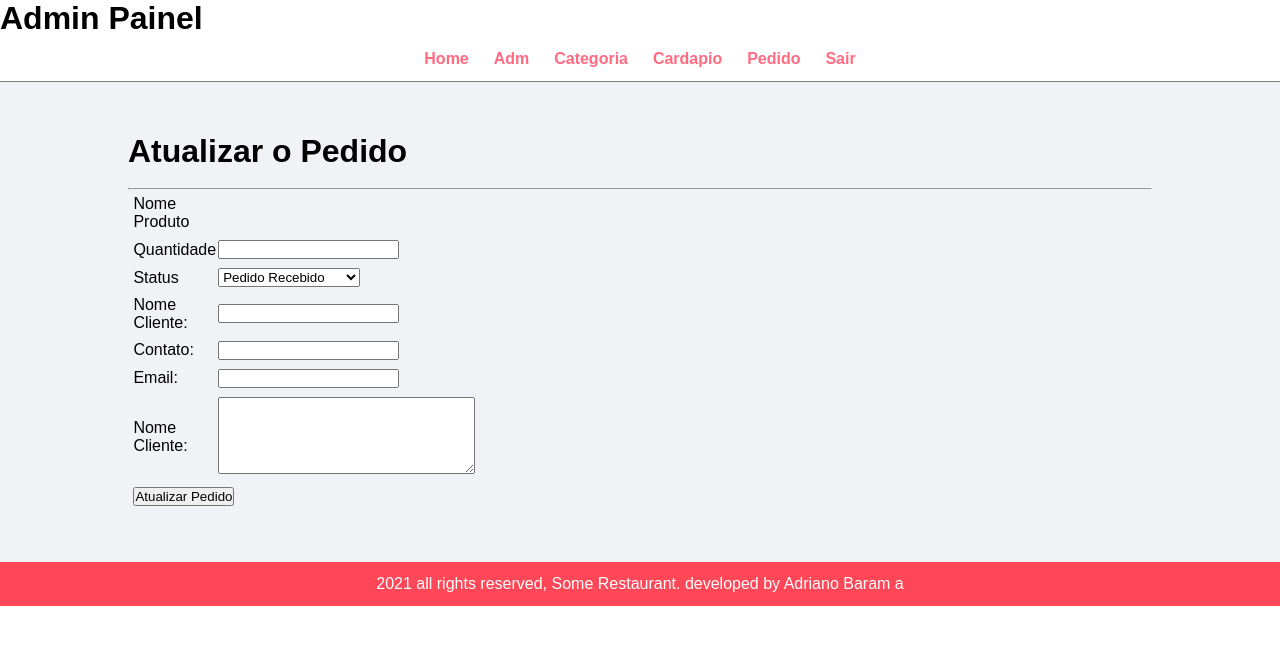
After one commit to alfabar/loja, a PHP site: page /loja/admin/update-order.php in a window 1280 px wide. The commit adds this page. Shown: the top 645 px of the page. Run offline with PHP 8.4, Linux system fonts and the light colour scheme; the visitor is signed in with stand-in values (Sample User, id 1).

Commit message:
atualizado

```diff
--- a/admin/manage-order.php
+++ b/admin/manage-order.php
@@ -26,7 +26,7 @@
 
       //Obter os dados do banco
 
-      $sql = "SELECT * FROM tbl_order ORDER BY id DESC";/// Visualizando produtos por id orden decrecente
+      $sql = "SELECT * FROM tbl_order ";/// Visualizando ORDER BY id DESC produtos por id orden decrecente há grande necessidade de acertar os detalhes da data
 
       // Executar a consulta query
 
@@ -69,7 +69,7 @@
           <td><?php echo $custumer_email; ?></td>
           <td><?php echo $custumer_address; ?></td>
           <td>
-            <a class="btn-secundary" href="">Atualizar Pedido</a>
+            <a class="btn-secundary" href="<?php echo SITEURL; ?>admin/update-order.php?id=<?php echo $id; ?>">Atualizar Pedido</a>
             </td>
       </tr>
 
--- /dev/null
+++ b/admin/update-order.php
@@ -0,0 +1,72 @@
+<?php include('partials/menu.php'); ?>
+
+<div class="main-content">
+    <div class="wrapper">
+        <h1>Atualizar o Pedido</h1>
+        <br>
+        <hr>
+        <form action="" method="post">
+            <table class="tbl-30">
+                <tr>
+                    <td>Nome Produto</td>
+                    <td></td>
+                </tr>
+                <tr>
+                    <td>Quantidade</td>
+                    <td><input type="number" name="qtd"></td>
+                </tr>
+
+                <tr>
+                    <td>Status</td>
+                    <td>
+                        <select name="status" id="">
+                            <option value="Pedido Recebido">Pedido Recebido</option>
+                            <option value="Em Rota de entrega">Em Rota de entrega</option>
+                            <option value="Entregue">Entregue</option>
+                            <option value="Cancelado">Cancelado</option>
+                        </select>
+                    </td>
+                </tr>
+
+                <tr>
+                    <td>Nome Cliente: </td>
+                    <td>
+                        <input type="text" name="custumer_name" value="">
+                    </td>
+                </tr>
+                <tr>
+                    <td>Contato: </td>
+                    <td>
+                        <input type="text" name="custumer_contato" value="">
+                    </td>
+                </tr>
+                <tr>
+                    <td>Email: </td>
+                    <td>
+                        <input type="text" name="custumer_email" value="">
+                    </td>
+                </tr>
+                <tr>
+                    <td>Nome Cliente: </td>
+                    <td>
+                        <textarea name="custumer_address" id="" cols="30" rows="5"></textarea>
+                    </td>
+                </tr>
+
+
+                <tr>
+                    <td colspan="2">
+                        <input type="submit" name="submit" value="Atualizar Pedido" class="btn-secondary">
+                    </td>
+                </tr>
+            </table>
+
+
+
+        </form>
+
+
+    </div>
+</div>
+
+<?php include('partials/footer.php'); ?>
--- a/pedidos.php
+++ b/pedidos.php
@@ -118,7 +118,7 @@ else
 
                 $total = $price * $qtd; // Preço total e calculado Preço X QUantidade
 
-                $order_date = date("Y-m-d"); // Data do pedido
+                $order_date = date("Y-m-d h:i:s"); // Data do pedido
 
                 $status = "Ordered"; // Pedido , em entrega , entregue e  cancelado
 
```
